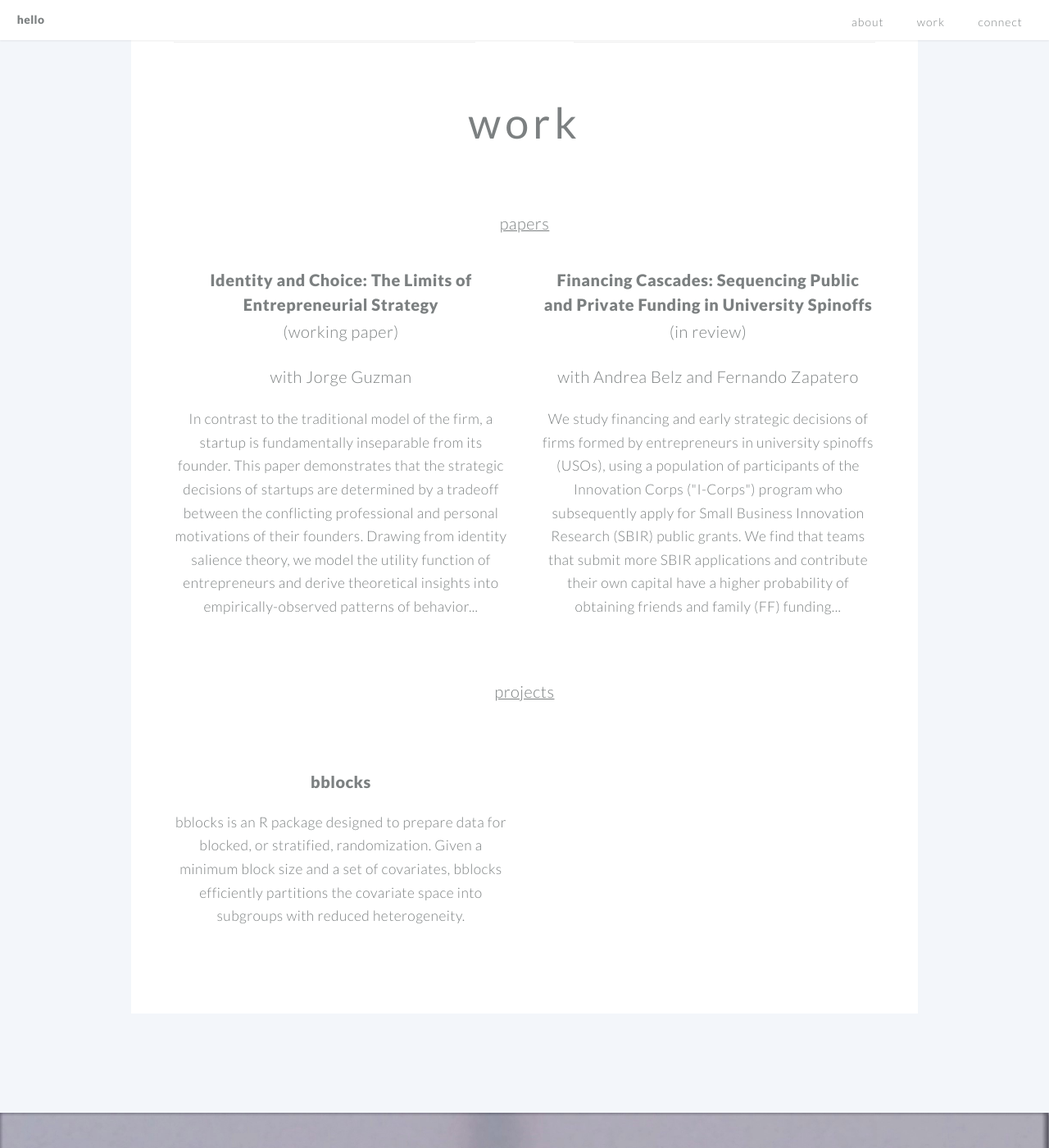
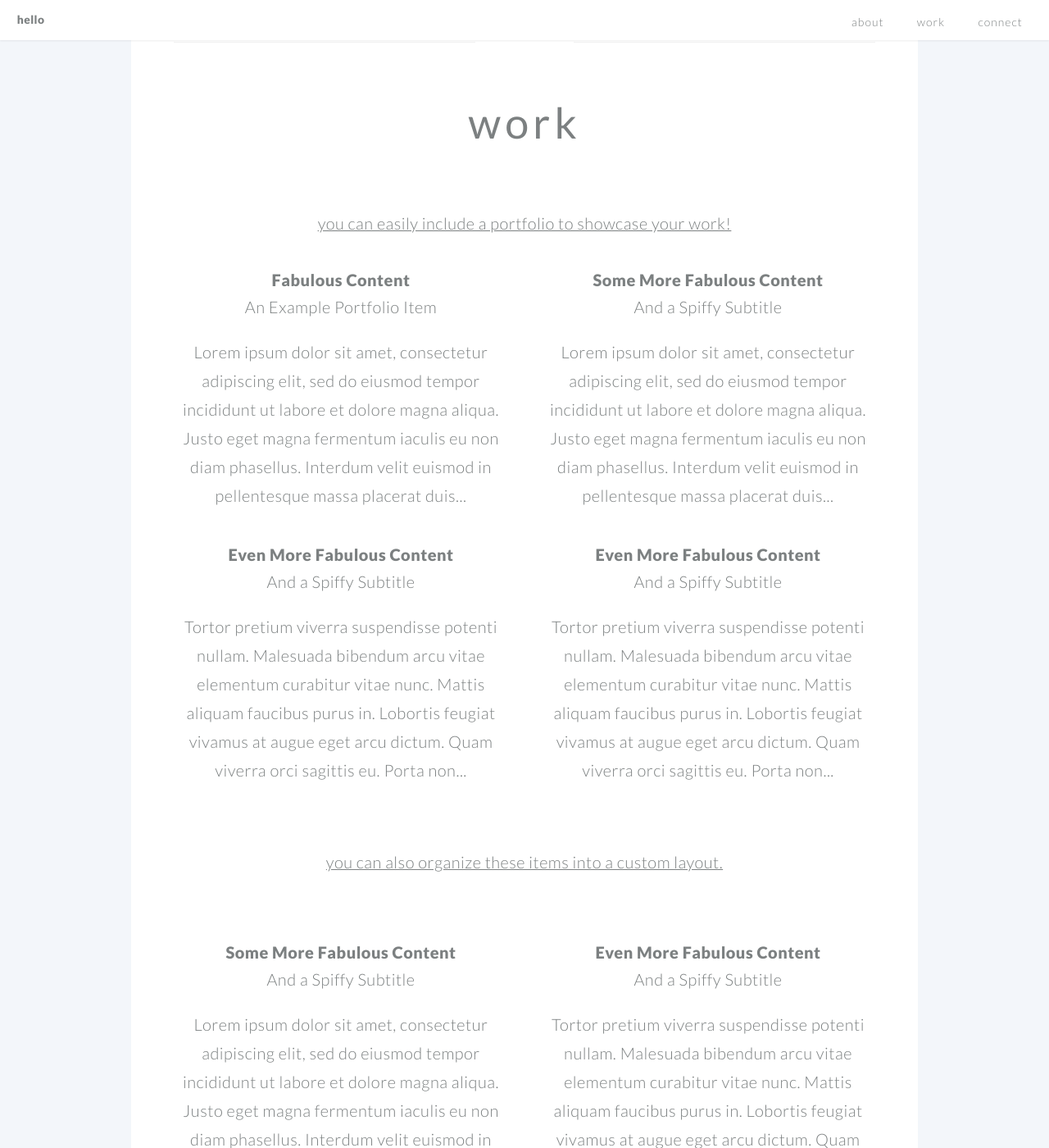
Before and after one commit to saragong/hello, a Jekyll site: the page built from index.md, in a window 1280 px wide and 1400 px high, scrolled down 1511 px. Shown: the whole window at 82% size. Built offline with Jekyll 4.4.1, drawn with Linux system fonts in a browser that asks for light colours; some of the changed text lies outside the part shown.

Commit message:
add example portfolio

```diff
--- a/_config.yml
+++ b/_config.yml
@@ -10,6 +10,7 @@ description: >
 #---------------------------------------------------
 baseurl: ""
 
+# optional jekyll plugins compatible with Github Pages
 plugins:
   - jekyll-feed
   - jekyll-sitemap
--- a/_data/work.yml
+++ b/_data/work.yml
@@ -1,8 +1,16 @@
+# this file organizes the items in your portfolio, which are placed in the _includes folder
+# in the root directory
+
 work:
-  - category: papers
+  - category: you can easily include a portfolio to showcase your work!
     items:
-      - item: identity.html
-      - item: financing.html
-  - category: projects
+      - item: example.html
+      - item: example2.html
+      - item: example3.html
+      - item: example3.html
+  - category: you can also organize these items into a custom layout.
     items:
-      - item: bblocks.html
+      - item: example2.html
+      - item: example3.html
+      - item: example2.html
+      - item: example3.html
--- a/_includes/bblocks.html
+++ /dev/null
@@ -1,2 +0,0 @@
-<h1 style="margin-bottom: 1em"><a href="https://github.com/saragong/bblocks">bblocks</a></h1>
-<p>bblocks is an R package designed to prepare data for blocked, or stratified, randomization. Given a minimum block size and a set of covariates, bblocks efficiently partitions the covariate space into subgroups with reduced heterogeneity.</p>
--- /dev/null
+++ b/_includes/example.html
@@ -0,0 +1,3 @@
+<h1><a href="#">Fabulous Content</a></h1>
+<h2>An Example Portfolio Item<h2>
+<p>Lorem ipsum dolor sit amet, consectetur adipiscing elit, sed do eiusmod tempor incididunt ut labore et dolore magna aliqua. Justo eget magna fermentum iaculis eu non diam phasellus. Interdum velit euismod in pellentesque massa placerat duis...</p>
--- /dev/null
+++ b/_includes/example2.html
@@ -0,0 +1,3 @@
+<h1><a href="#">Some More Fabulous Content</a></h1>
+<h2>And a Spiffy Subtitle<h2>
+<p>Lorem ipsum dolor sit amet, consectetur adipiscing elit, sed do eiusmod tempor incididunt ut labore et dolore magna aliqua. Justo eget magna fermentum iaculis eu non diam phasellus. Interdum velit euismod in pellentesque massa placerat duis...</p>
--- /dev/null
+++ b/_includes/example3.html
@@ -0,0 +1,3 @@
+<h1><a href="#">Even More Fabulous Content</a></h1>
+<h2>And a Spiffy Subtitle<h2>
+<p>Tortor pretium viverra suspendisse potenti nullam. Malesuada bibendum arcu vitae elementum curabitur vitae nunc. Mattis aliquam faucibus purus in. Lobortis feugiat vivamus at augue eget arcu dictum. Quam viverra orci sagittis eu. Porta non...</p>
--- a/_includes/financing.html
+++ /dev/null
@@ -1,4 +0,0 @@
-<h1><a href="https://papers.ssrn.com/sol3/papers.cfm?abstract_id=3325414">Financing Cascades: Sequencing Public and Private Funding in University Spinoffs</a></h1>
-<h2>(in review)<h2>
-<h2>with Andrea Belz and Fernando Zapatero</h2>
-<p>We study financing and early strategic decisions of firms formed by entrepreneurs in university spinoffs (USOs), using a population of participants of the Innovation Corps ("I-Corps") program who subsequently apply for Small Business Innovation Research (SBIR) public grants. We find that teams that submit more SBIR applications and contribute their own capital have a higher probability of obtaining friends and family (FF) funding...</p>
--- a/_includes/identity.html
+++ /dev/null
@@ -1,4 +0,0 @@
-<h1>Identity and Choice: The Limits of Entrepreneurial Strategy</h1>
-<h2>(working paper)</h2>
-<h2>with Jorge Guzman</h2>
-<p>In contrast to the traditional model of the firm, a startup is fundamentally inseparable from its founder. This paper demonstrates that the strategic decisions of startups are determined by a tradeoff between the conflicting professional and personal motivations of their founders. Drawing from identity salience theory, we model the utility function of entrepreneurs and derive theoretical insights into empirically-observed patterns of behavior...</p>
--- a/_layouts/landing-page.html
+++ b/_layouts/landing-page.html
@@ -13,14 +13,10 @@
     <link rel="icon" href= "'{{ page.favicon }}'" type="image/x-icon" />
     {% endif %}
 
-    <!--google analytics-->
-    <meta name="google-site-verification" content="_ingfwzKGk0RIDArHk6VZh4qH4lzTUx2vHb7jclEpTw" />
-
     <!--jekyll plugins-->
     {% feed_meta %}
     {% seo %}
 
-    <!--[if lte IE 8]><script src="css/ie/html5shiv.js"></script><![endif]-->
     <script src="/js/jquery.min.js"></script>
     <script src="/js/jquery.dropotron.min.js"></script>
     <script src="/js/jquery.scrolly.min.js"></script>
@@ -34,8 +30,6 @@
         <link rel="stylesheet" href="/css/style-wide.css" />
         <link rel="stylesheet" href="/css/style-noscript.css" />
     </noscript>
-    <!--[if lte IE 8]><link rel="stylesheet" href="/css/ie/v8.css" /><![endif]-->
-    <!--[if lte IE 9]><link rel="stylesheet" href="/css/ie/v9.css" /><![endif]-->
     <meta name="viewport" content="width=device-width">
 
     <link rel="canonical" href="{{ page.url | replace:'index.html','' | prepend: site.baseurl | prepend: site.url }}">
--- a/index.md
+++ b/index.md
@@ -17,11 +17,11 @@ background_image: /images/background.jpeg
 # favicon
 favicon: /assets/ico/favicon.ico
 
-# contact info
-facebook_username: /# # your facebook username (the part after "https://www.facebook.com/...")
-twitter_username: /# # your twitter handle
-github_username: /# # your github username
-linkedin: /# # your linkedin (the part after "https://www.linkedin.com/in/...")
+# social media
+facebook_username: example # your facebook username (the part after "https://www.facebook.com/...")
+twitter_username: example # # your twitter handle
+github_username:  example # your github username
+linkedin: example # your linkedin (the part after "https://www.linkedin.com/in/...")
 
 # you can include a link to an external website or to media in the "about" section
 about_button: https://github.com/saragong/hello
@@ -34,7 +34,7 @@ about_button_label: get hello
 # create a YAML file in the _data folder, describing the order in which each project should
 # be shown and categorized. see /includes/example.html and /_data/work.yml for examples.
 
-portfolio: work # this is the title of your portfolio
+portfolio: work # this is the title of your portfolio and your YAML file
 
 ---
 [//]: # (write a bit about yourself here)
```
